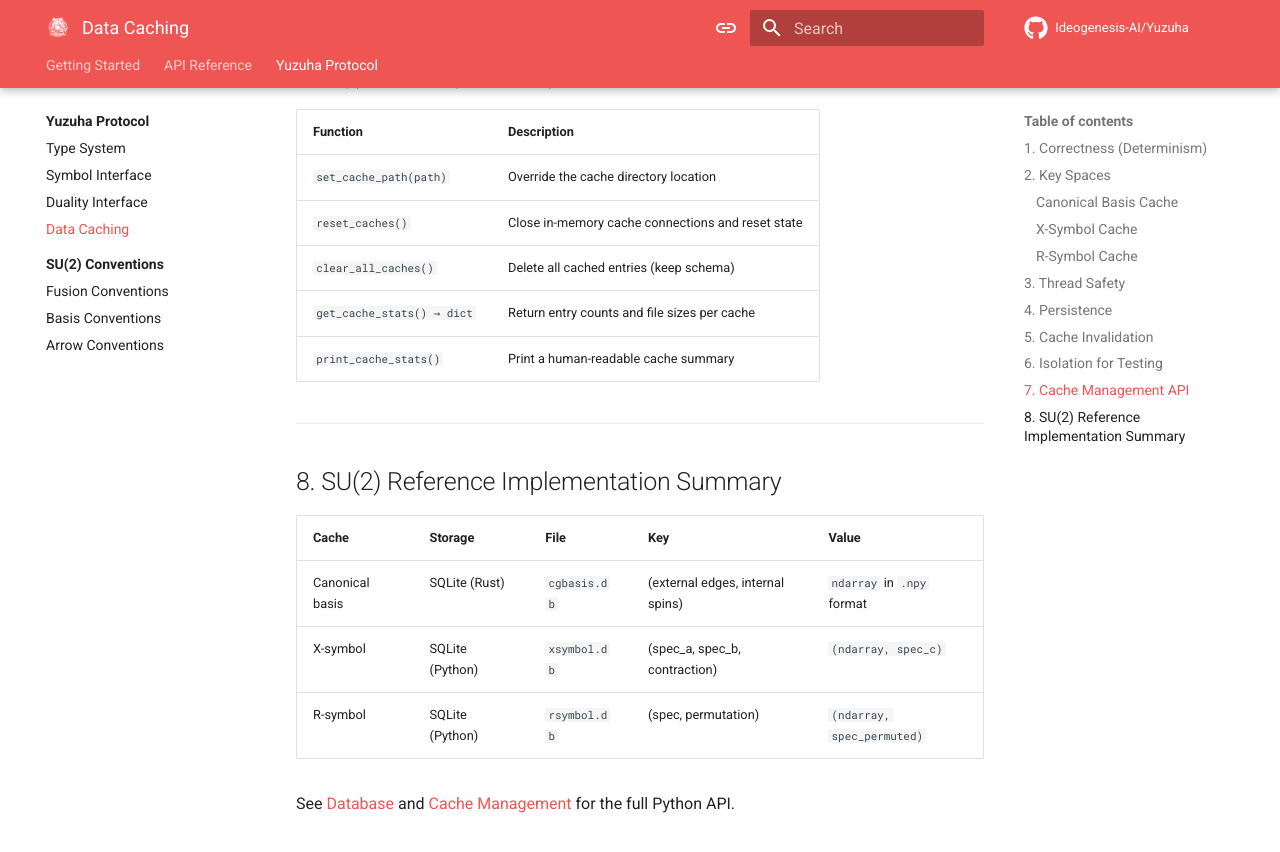
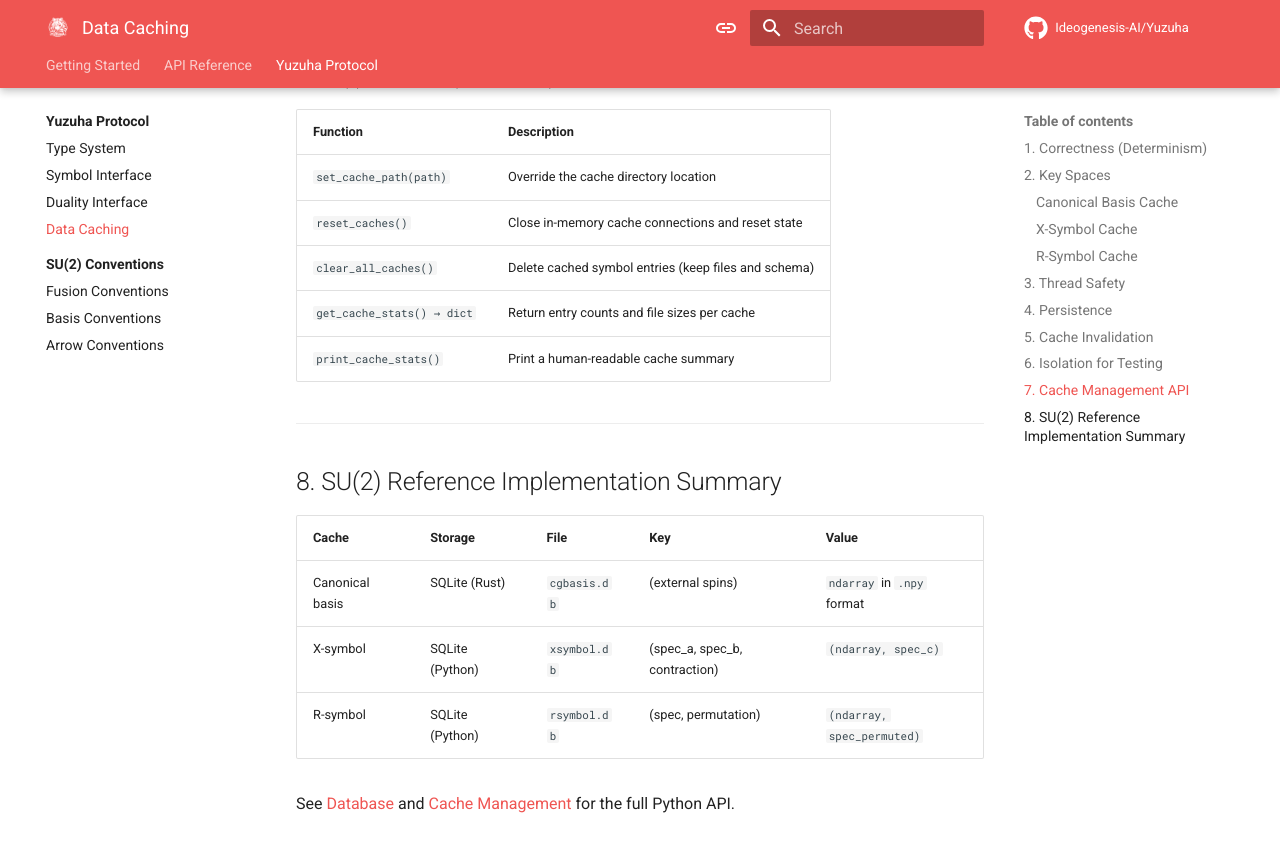
Before and after one commit to Ideogenesis-AI/Yuzuha, an MkDocs documentation site: the page built from docs/protocol/caching.md, in a window 1280 px wide and 900 px high, scrolled down 3081 px. Shown: the top 852 px of the window. Built offline with MkDocs 1.6.1 and Material for MkDocs 9.7.7, drawn with Linux system fonts in a browser that asks for light colours; comment, search, counter and statistics services are not loaded.

Commit message:
Correct the cache key and the clearing scope in the reference implementation summary
The summary credited the reference implementation with a canonical basis key of external
edges and internal spins, where it in fact keys on the external spins alone: directions
are stripped before the lookup and the internal spins are enumerated from the external
ones, so one row serves every arrow pattern and every outer-multiplicity slice. Corrected
that, and narrowed the description of clear_all_caches, which empties the symbol caches
rather than every cached entry and leaves both the files and the canonical bases in place.

```diff
--- a/docs/protocol/caching.md
+++ b/docs/protocol/caching.md
@@ -138,7 +138,7 @@ If a persistent cache is implemented, the following utility functions are **reco
 |----------|-------------|
 | `set_cache_path(path)` | Override the cache directory location |
 | `reset_caches()` | Close in-memory cache connections and reset state |
-| `clear_all_caches()` | Delete all cached entries (keep schema) |
+| `clear_all_caches()` | Delete cached symbol entries (keep files and schema) |
 | `get_cache_stats() → dict` | Return entry counts and file sizes per cache |
 | `print_cache_stats()` | Print a human-readable cache summary |
 
@@ -148,7 +148,7 @@ If a persistent cache is implemented, the following utility functions are **reco
 
 | Cache | Storage | File | Key | Value |
 |-------|---------|------|-----|-------|
-| Canonical basis | SQLite (Rust) | `cgbasis.db` | (external edges, internal spins) | `ndarray` in `.npy` format |
+| Canonical basis | SQLite (Rust) | `cgbasis.db` | (external spins) | `ndarray` in `.npy` format |
 | X-symbol | SQLite (Python) | `xsymbol.db` | (spec_a, spec_b, contraction) | `(ndarray, spec_c)` |
 | R-symbol | SQLite (Python) | `rsymbol.db` | (spec, permutation) | `(ndarray, spec_permuted)` |
 
```
